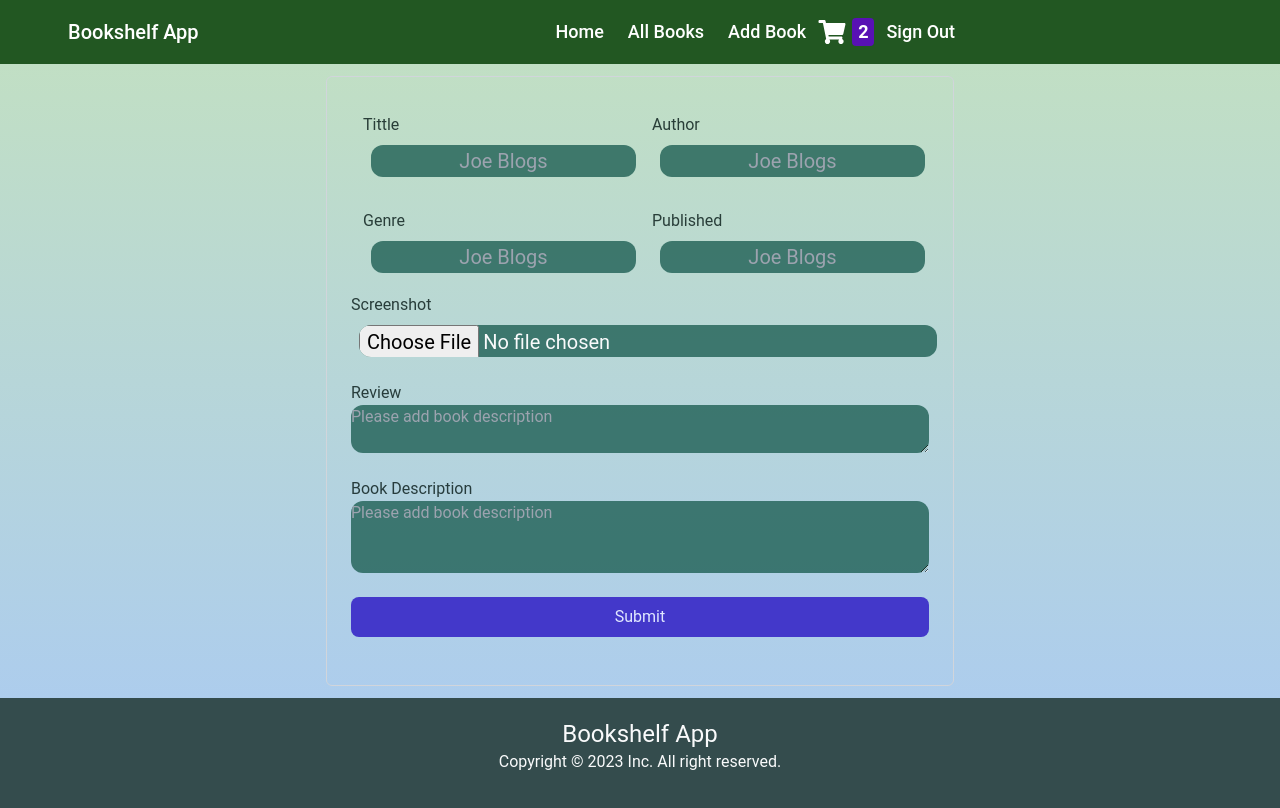
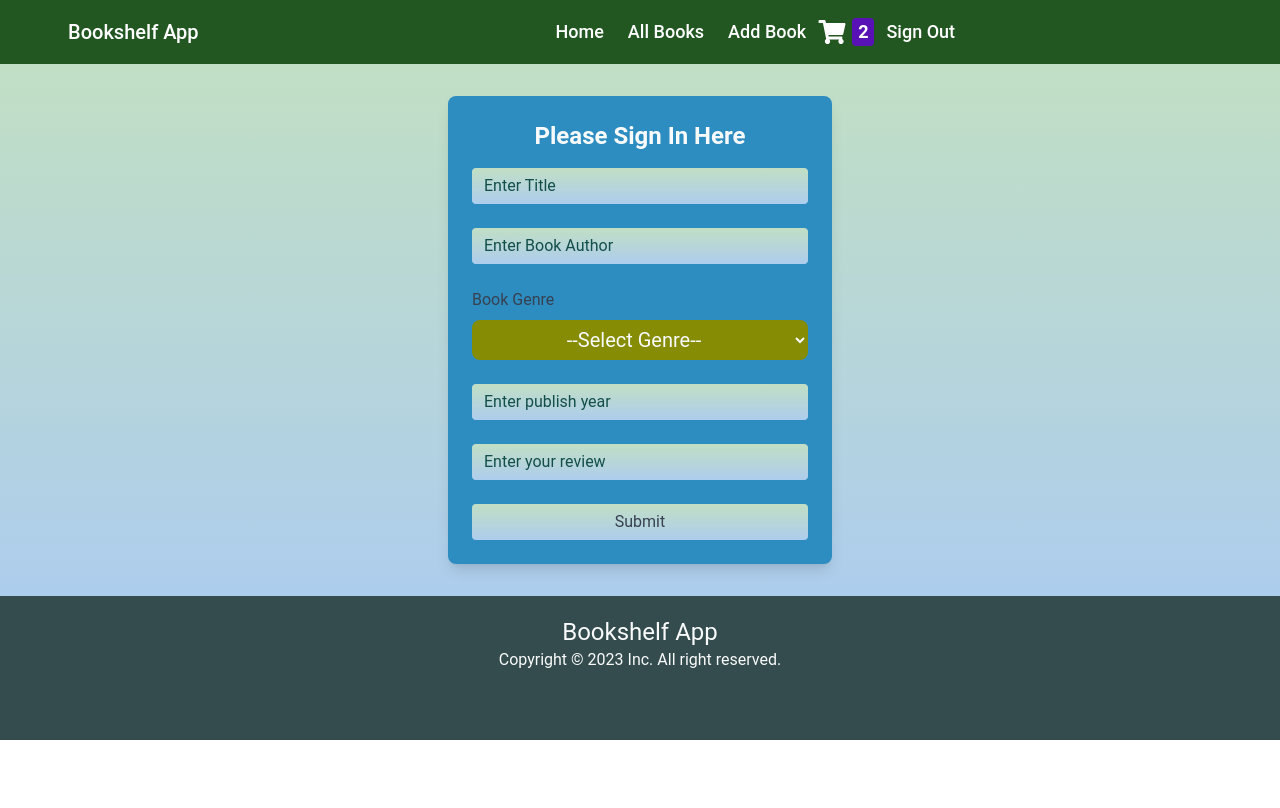
Before and after one commit to mb-tousif/Bookshelf-Client, a React (Vite) app: page /addBook in a window 1280 px wide. Shown: the top 808 px of the page. Built offline with nearby package versions, Linux system fonts and the light colour scheme; some icons are missing.

Commit message:
Book Add page completed

```diff
--- a/src/@types/AllTypes.ts
+++ b/src/@types/AllTypes.ts
@@ -4,13 +4,12 @@ export type TBook = {
     author: string;
     genre: string;
     publicationYear: number;
-    savedBy: string;
-    reviews: TReview [];
+    savedBy?: string;
+    reviews?: TReview[];
     imgUrl?: string;
     description?: string;
   };
 
-  export type TReview= {
-    user: string;
+  export type TReview = {
     comment: string;
-  }
+  };
--- a/src/pages/AddBook.tsx
+++ b/src/pages/AddBook.tsx
@@ -1,86 +1,157 @@
+/* eslint-disable @typescript-eslint/no-misused-promises */
+/* eslint-disable @typescript-eslint/no-floating-promises */
+/* eslint-disable @typescript-eslint/no-unsafe-assignment */
+/* eslint-disable @typescript-eslint/no-unsafe-member-access */
+// import { useState } from "react";
+import { useForm, SubmitHandler } from "react-hook-form";
+import { TBook } from "../@types/AllTypes";
+import { useCreateBookMutation } from "../Redux/features/book/bookApiEndpoints";
+import Loader from "../components/UI/Loader";
+import { ToastBar } from "react-hot-toast";
+
 export default function AddBook() {
+  const [createBook, res] = useCreateBookMutation();
+  const {
+    register,
+    formState: { errors },
+    handleSubmit,
+  } = useForm<TBook>();
+
+  const onSubmit: SubmitHandler<TBook> = (data: TBook) => {
+    console.log(data);
+    createBook({
+      title: data.title,
+      author: data.author,
+      genre: data.genre,
+      publicationYear: data.publicationYear,
+      reviews: {
+        comment: data.reviews,
+      },
+    });
+  };
+  console.log(res);
+  if (res.isLoading) {
+    return <Loader />;
+  }
+
+  if (res.isError) {
+    return <ToastBar message="Error" />;
+  }
+
   return (
-    <div className="bg-gradient-to-b p-3 from-[#c1dfc4] to-[#ADCDED] min-h-70vh text-gray-50">
-      <div className="w-full md:w-6/12 md:max-w-full mx-auto">
-        <div className="p-6 border border-gray-300 sm:rounded-md">
-          <form>
-            <div className="flex">
-              <label className="m-3">
-                <span className="text-[#041714cc]">Tittle</span>
+    <div className="bg-gradient-to-b from-[#c1dfc4] to-[#ADCDED] pt-8 pb-8 flex justify-center">
+      <div className="block p-6 rounded-lg shadow-lg sm:w-3/5 bg-[#2d8dc0] max-w-sm">
+        <h1 className="text-2xl font-bold mb-4 text-center text-gray-50">
+          Please Sign In Here
+        </h1>
+        <form onSubmit={handleSubmit(onSubmit)}>
+          <div className="mb-6">
             <input
-                  name="name"
               type="text"
-                  className="block w-full h-8 m-2 border-none text-xl text-center bg-[#1f5f54cc] rounded-xl"
-                  placeholder="Joe Blogs"
+              {...register("title", {
+                required: {
+                  value: true,
+                  message: "Title is required",
+                },
+              })}
+              className="block w-full px-3 py-1.5 text-base font-normal text-gray-700 bg-gradient-to-b from-[#c1dfc4] to-[#ADCDED] bg-clip-padding border-none rounded transition ease-in-out m-0 placeholder-teal-900"
+              placeholder="Enter Title"
             />
+            {errors.title?.type === "required" && (
+              <span className="text-red-600">{errors.title.message}</span>
+            )}
+          </div>
+          <div className="mb-6">
+            <input
+              type="text"
+              {...register("author", {
+                required: {
+                  value: true,
+                  message: "Author is required",
+                },
+                minLength: {
+                  value: 3,
+                  message: "error message",
+                },
+              })}
+              className="block w-full px-3 py-1.5 text-base font-normal text-gray-700 bg-gradient-to-b from-[#c1dfc4] to-[#ADCDED] bg-clip-padding border-none rounded transition ease-in-out m-0 placeholder-teal-900"
+              placeholder="Enter Book Author"
+            />
+            {errors.author?.type === "required" && (
+              <span className="text-red-600">{errors.author.message}</span>
+            )}
+          </div>
+          <div className="mb-6">
+            <label className="inline-block mb-2 mr-2 text-gray-700">
+              Book Genre
             </label>
-              <label className="m-3">
-                <span className="text-[#041714cc]">Author</span>
+            <select
+              className={`w-full h-10 text-center bg-[#868d05] text-gray-50 rounded-lg text-xl ${
+                errors.genre &&
+                " focus:border-red-500 focus:ring-red-500 border-red-500"
+              }`}
+              {...register("genre", { required: true })}
+            >
+              <option value="">--Select Genre--</option>
+              <option value="Programming Book">Programming Book</option>
+              <option value="Mystery Novel">Mystery Novel</option>
+              <option value="Romantic Novel">Romantic Novel</option>
+              <option value="Crime Novel">Crime Novel</option>
+              <option value="History Novel">History Novel</option>
+              <option value="Economics book">Economics book</option>
+            </select>
+            {errors.genre && (
+              <p className="text-rose-600 text-center">Genre is required.</p>
+            )}
+          </div>
+          <div className="mb-6">
             <input
-                  name="name"
+              type="number"
+              {...register("publicationYear", {
+                required: {
+                  value: true,
+                  message: "Publish year is required",
+                },
+              })}
+              className="block w-full px-3 py-1.5 text-base font-normal text-gray-700 bg-gradient-to-b from-[#c1dfc4] to-[#ADCDED] bg-clip-padding border-none rounded transition ease-in-out m-0 placeholder-teal-900"
+              placeholder="Enter publish year"
+            />
+            {errors.publicationYear?.type === "required" && (
+              <span className="text-red-600">
+                {errors.publicationYear.message}
+              </span>
+            )}
+          </div>
+          <div className="mb-6">
+            <input
               type="text"
-                  className="block w-full h-8 m-2 border-none text-xl text-center bg-[#1f5f54cc] rounded-xl"
-                  placeholder="Joe Blogs"
+              {...register("reviews", {
+                required: {
+                  value: true,
+                  message: "Review is required",
+                },
+                minLength: {
+                  value: 3,
+                  message: "error message",
+                },
+              })}
+              className="block w-full px-3 py-1.5 text-base font-normal text-gray-700 bg-gradient-to-b from-[#c1dfc4] to-[#ADCDED] bg-clip-padding border-none rounded transition ease-in-out m-0 placeholder-teal-900"
+              placeholder="Enter your review"
             />
-              </label>
+            {errors.reviews?.type === "required" && (
+              <span className="text-red-600">{errors.reviews.message}</span>
+            )}
+            {errors.reviews?.type === "minLength" && (
+              <span className="text-red-600">{errors.reviews.message}</span>
+            )}
           </div>
-            <div className="flex">
-              <label className="m-3">
-                <span className="text-[#041714cc]">Genre</span>
-                <input
-                  name="name"
-                  type="text"
-                  className="block w-full h-8 m-2 border-none text-xl text-center bg-[#1f5f54cc] rounded-xl"
-                  placeholder="Joe Blogs"
-                />
-              </label>
-              <label className="m-3">
-                <span className="text-[#041714cc]">Published</span>
-                <input
-                  name="name"
-                  type="text"
-                  className="block w-full h-8 m-2 border-none text-xl text-center bg-[#1f5f54cc] rounded-xl"
-                  placeholder="Joe Blogs"
-                />
-              </label>
-            </div>
-            <label className="block mb-6">
-              <span className="text-[#041714cc]">Screenshot</span>
-              <input
-                name="screenshot"
-                type="file"
-                className="block w-full h-8 m-2 border-none text-xl text-center bg-[#1f5f54cc] rounded-xl"
-              />
-            </label>
-            <label className="block mb-6">
-              <span className="text-[#041714cc]">Review</span>
-              <textarea
-                name="description"
-                className="block w-full bg-[#1f5f54cc] rounded-xl"
-                rows={2}
-                placeholder="Please add book description"
-              ></textarea>
-            </label>
-            <label className="block mb-6">
-              <span className="text-[#041714cc]">Book Description</span>
-              <textarea
-                name="description"
-                className="block w-full bg-[#1f5f54cc] rounded-xl"
-                rows={3}
-                placeholder="Please add book description"
-              ></textarea>
-            </label>
-            <div className="mb-6">
           <button
             type="submit"
-                className="h-10 w-full px-5 text-indigo-100 bg-indigo-700 rounded-lg transition-colors duration-150 focus:shadow-outline hover:bg-indigo-800"
+            className="block w-full px-3 py-1.5 text-base font-normal text-gray-700 bg-gradient-to-b from-[#c1dfc4] to-[#ADCDED] rounded transition ease-in-out m-0 placeholder-teal-900"
           >
             Submit
           </button>
-            </div>
-            <div></div>
         </form>
-        </div>
       </div>
     </div>
   );
--- a/src/pages/BookDetail.tsx
+++ b/src/pages/BookDetail.tsx
@@ -3,16 +3,15 @@ import { useState } from "react";
 import { useSingleBookQuery } from "../Redux/features/book/bookApiEndpoints";
 import Loader from "../components/UI/Loader";
 import Modal from "../components/Book-Detail/Modal";
+import { TReview } from "../@types/AllTypes";
 
 export default function BookDetail() {
   const [modal, setModal] = useState(false);
   const { id } = useParams<{ id: string }>();
   const { data, isLoading } = useSingleBookQuery(id);
-  // console.log(data);
   if (isLoading === true) {
     return <Loader />;
   }
-
   const toggleModal = (e) => {
     setModal(!modal);
   };
@@ -44,8 +43,8 @@ export default function BookDetail() {
             <p className="font-bold text-gray-700 text-[22px] leading-7 mb-1">
               {data?.data?.publicationYear}
             </p>
-            {data?.data?.reviews.map((review) => ( <p key={review._id} className="text-[#7C7C80] font-[15px] mt-2 mb-4"> {review.comment}
-            </p>))}
+            {data?.data?.reviews.map((review:TReview)=><p key={review.index} className="text-[#7C7C80] font-[15px] mt-2 mb-4"> {review.comment}
+            </p>)}
             <Link to={`/editBook/${id}`}>
             <button className="h-10 mb-3 w-full px-5 text-indigo-100 bg-indigo-700 rounded-lg transition-colors duration-150 focus:shadow-outline hover:bg-indigo-800" >Edit Book</button>
             </Link>
```
Lines whose indentation alone changed are shown as unchanged.
